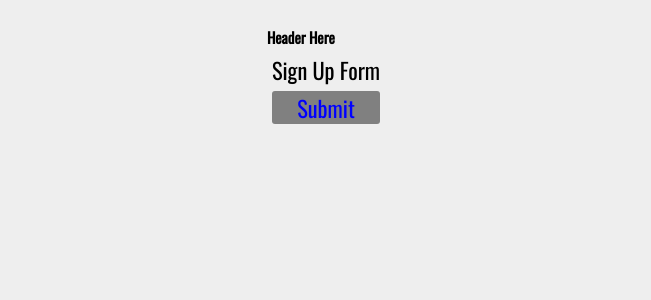
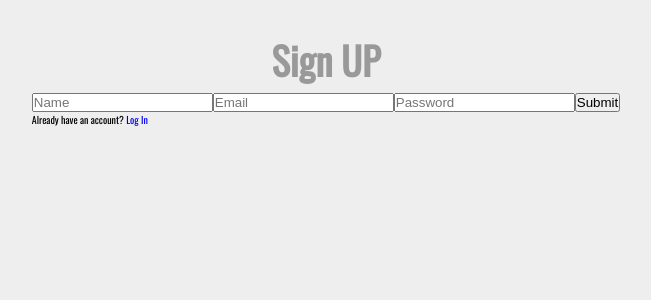
Before and after one commit to Build-RestaurantPassport/front-end, a React (Create React App) app: page /signup in a window 1280 px wide. Shown: the top 300 px of the page, without its empty margins (314-965 px from the left). Built offline with nearby package versions, Linux system fonts and the light colour scheme.

Commit message:
log in and sign up forms are in place using Formik, all is ready except for the axios calls

```diff
--- a/src/components/LogIn/LogIn.js
+++ b/src/components/LogIn/LogIn.js
@@ -1,6 +1,7 @@
 import React, { useState, useEffect } from 'react';
 import { withFormik, Form, Field } from 'formik';
 import {Link} from 'react-router-dom';
+import axios from 'axios';
 
 //components
 
@@ -21,11 +22,10 @@ const LogIn = ({ values, status, errors, touched }) => {
   }, [status])
 
   return (
-    <div>
+    <div className= 'logInCont'>
       <Heading1>Log In</Heading1>
 
       <Form>
-
         <label htmlFor= 'email' />
         <Field
           id= 'emailInput'
@@ -56,6 +56,7 @@ const formikLogIn = withFormik({
     }//end return
   },//end mapPropsToValues
   handleSubmit(values, { setStatus, resetForm }) {
+    //axios here
     setStatus(values);
     resetForm();
   }//end handleSubmit
--- a/src/components/SignUp/SignUp.js
+++ b/src/components/SignUp/SignUp.js
@@ -1,23 +1,71 @@
-import React from 'react';
+import React, {useState, useEffect} from 'react';
 import {Link} from 'react-router-dom';
+import {withFormik, Form, Field} from 'formik';
+import axios from 'axios';
 
 //components
-import Header from '../../components/Header/Header';
 
 //styles
-import {Para, Anchor} from '../../Styles/globalStyles';
+import {Heading1} from '../../Styles/globalStyles';
 import './SignUpStyles';
 
-const SignUp = () => {
+const SignUp = ({ values, status, errors, touched }) => {
+  //state
+  const [formData, setFormData]= useState([]);
+
+  //functions
+  useEffect(() => {
+    console.log(status);
+    status && setFormData( formData => [ ...formData, status ] );
+
+  }, [status])
+
   return (
-    <div>
-      <Header />
-      <Para>Sign Up Form</Para>
-      <Anchor>
-        <Link to= '/profile'>Submit</Link>
-      </Anchor>
+    <div className= 'logInCont'>
+      <Heading1>Sign UP</Heading1>
+
+      <Form>
+      <label htmlFor= 'name' />
+        <Field
+          id= 'nameInput'
+          type='text'
+          name='name'
+          placeholder= 'Name'
+        />
+        <label htmlFor= 'email' />
+        <Field
+          id= 'emailInput'
+          type='email'
+          name='email'
+          placeholder= 'Email'
+        />
+        <label htmlFor= 'password'>
+          <Field
+            id= 'passwordInput'
+            type='password'
+            name='password'
+            placeholder= 'Password'
+          />
+        </label>
+        <button type= 'submit'>Submit</button>
+      </Form>
+      <span>Already have an account? <Link to= 'login'>Log In</Link></span>
     </div>
   )
 }
 
-export default SignUp;
+const formikSignUp= withFormik( {
+  mapPropsToValues(props){
+    return{
+      name: props.name || '',
+      email: props.email || '',
+      password: props.password || ''
+    }//end return
+  },//end mapPropsToValues
+  handleSubmit(values, { setStatus, resetForm }){
+    //axios here
+    setStatus(values);
+    resetForm();
+  }// end handleSubmit
+} )(SignUp);
+export default formikSignUp;
```
